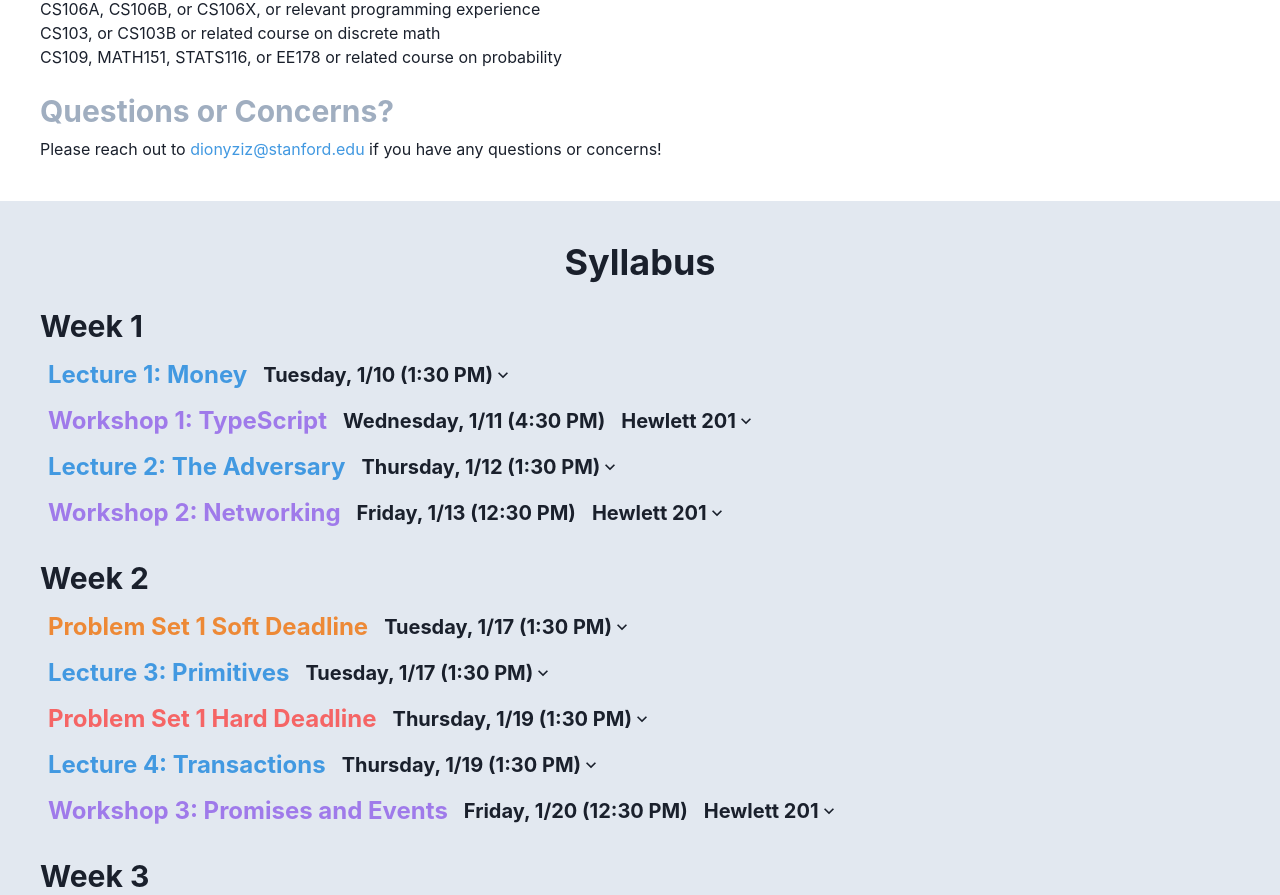
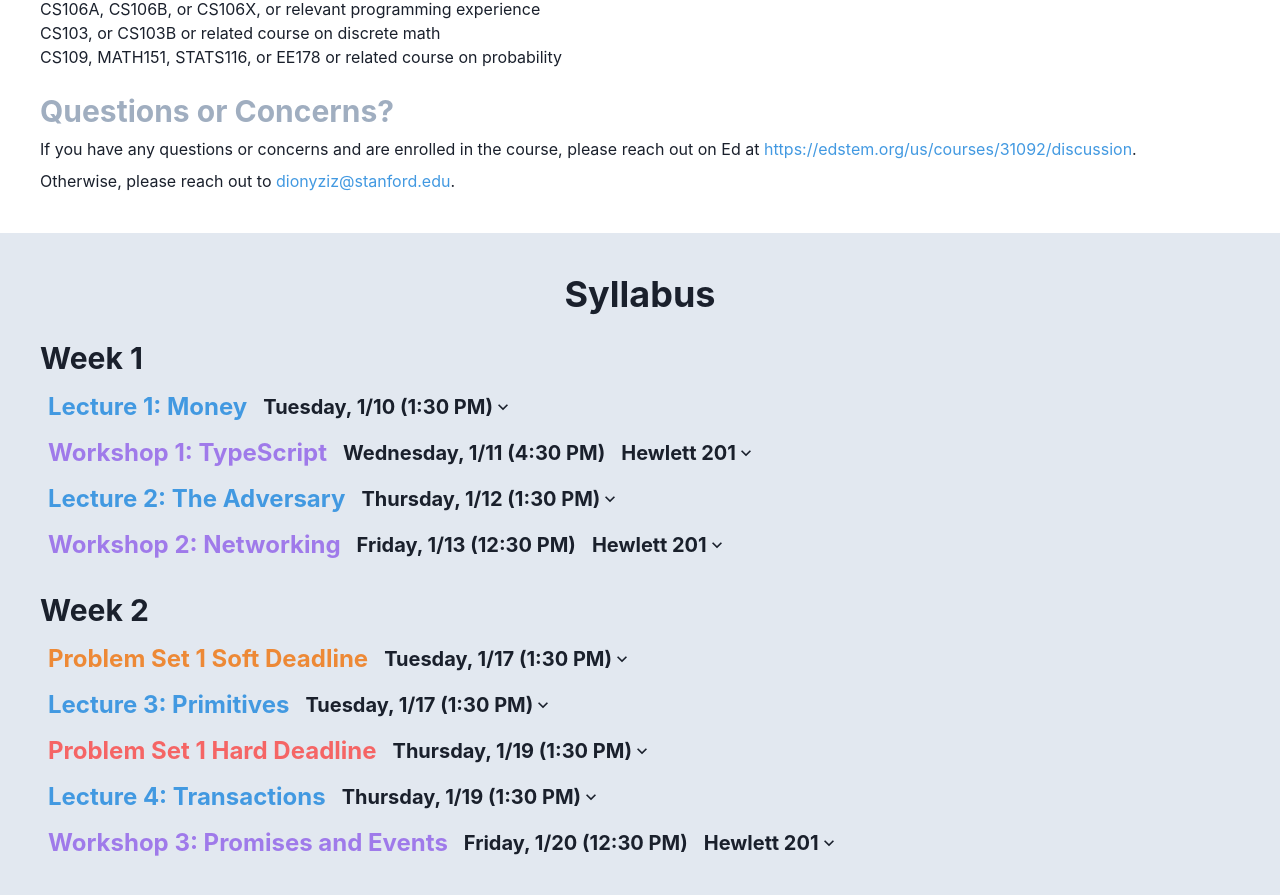
Before and after one commit to Scott-Hickmann/EE374, a Next.js app: page / in a window 1280 px wide. Shown: the part 1056-1951 px from the top of the page. Built offline with nearby package versions, Linux system fonts and the light colour scheme.

Commit message:
Add Ed link to website

```diff
--- a/pages/index.tsx
+++ b/pages/index.tsx
@@ -551,11 +551,22 @@ export default function HomePage() {
               Questions or Concerns?
             </SubsectionTitle>
             <SubectionText>
-              Please reach out to{' '}
+              If you have any questions or concerns and are enrolled in the
+              course, please reach out on Ed at{' '}
+              <Link
+                color={primaryColor}
+                href="https://edstem.org/us/courses/31092/discussion"
+              >
+                https://edstem.org/us/courses/31092/discussion
+              </Link>
+              .
+            </SubectionText>
+            <SubectionText>
+              Otherwise, please reach out to{' '}
               <Link color={primaryColor} href="mailto:dionyziz@stanford.edu">
                 dionyziz@stanford.edu
-              </Link>{' '}
-              if you have any questions or concerns!
+              </Link>
+              .
             </SubectionText>
           </Subsection>
         </Section>
```
